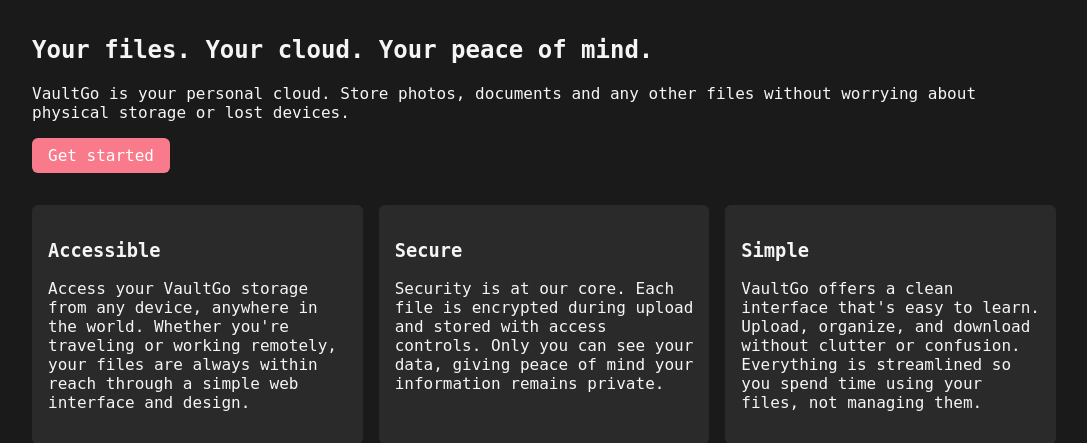
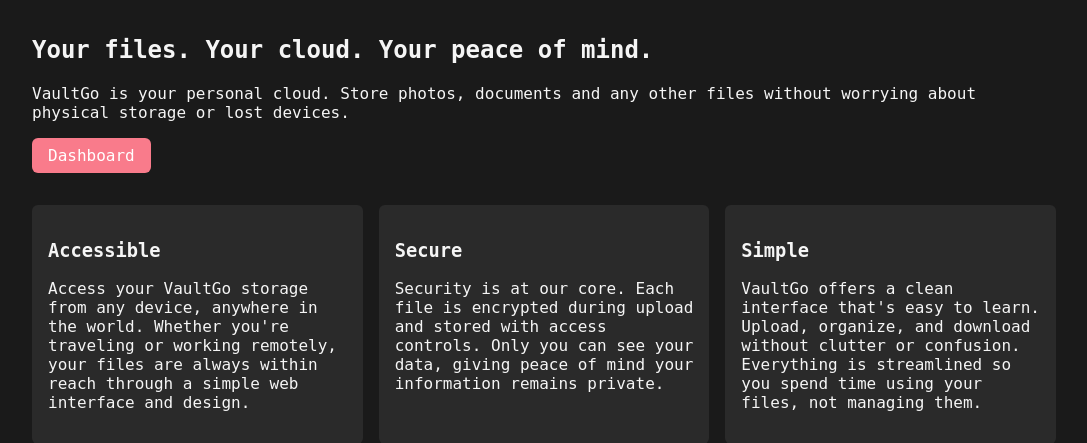
Before and after one commit to sseyen/vaultgo, a Django app: page / in a window 1280 px wide. Shown: the part 56-499 px from the top of the page, without its empty margins (96-1183 px from the left). Run offline with Django 4.2, Linux system fonts and the light colour scheme; the visitor is signed in with stand-in values (Sample User, id 1).

Commit message:
Update button text to reflect user authentication status on index page

```diff
--- a/vaultgo_project/core/templates/index.html
+++ b/vaultgo_project/core/templates/index.html
@@ -10,7 +10,7 @@
   <a
     href="{% if user.is_authenticated %}/dashboard/{% else %}/signup/{% endif %}"
     class="btn btn-primary"
-    >Get started</a
+    >{% if user.is_authenticated %}Dashboard{% else %}Get started{% endif %}</a
   >
 </section>
 <section class="features">
```
